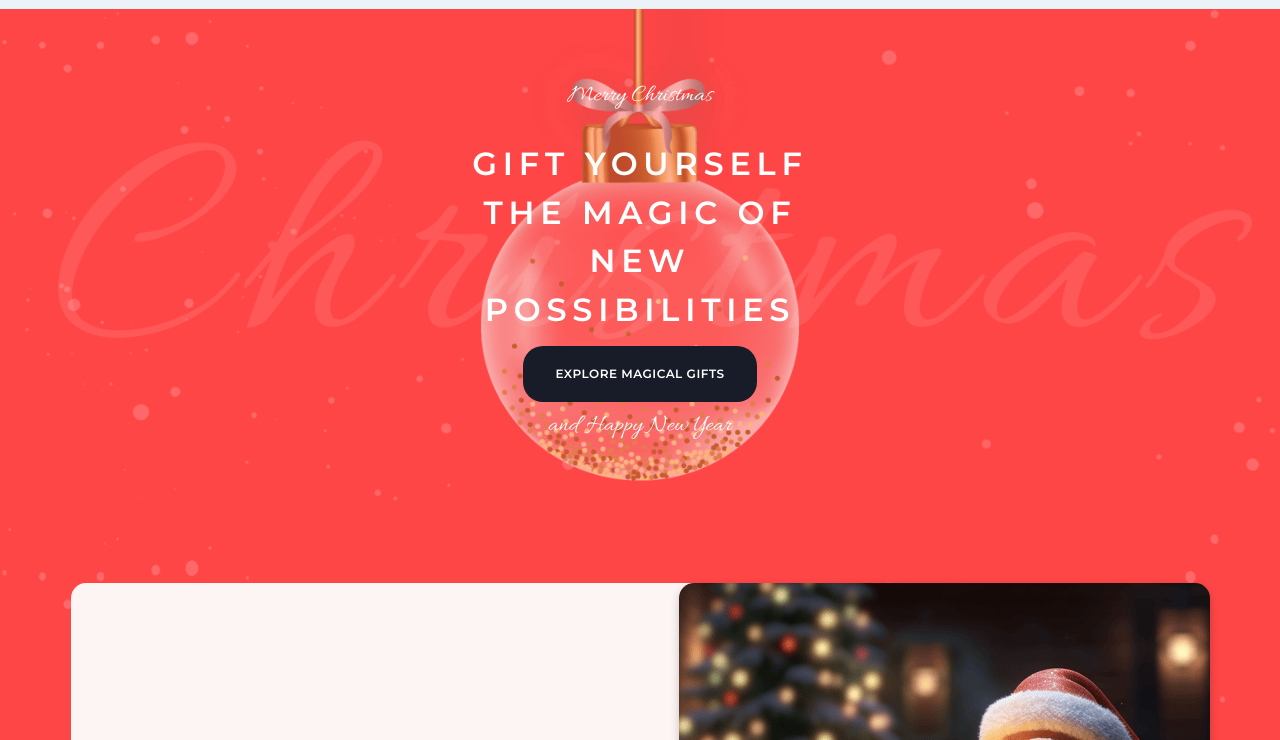
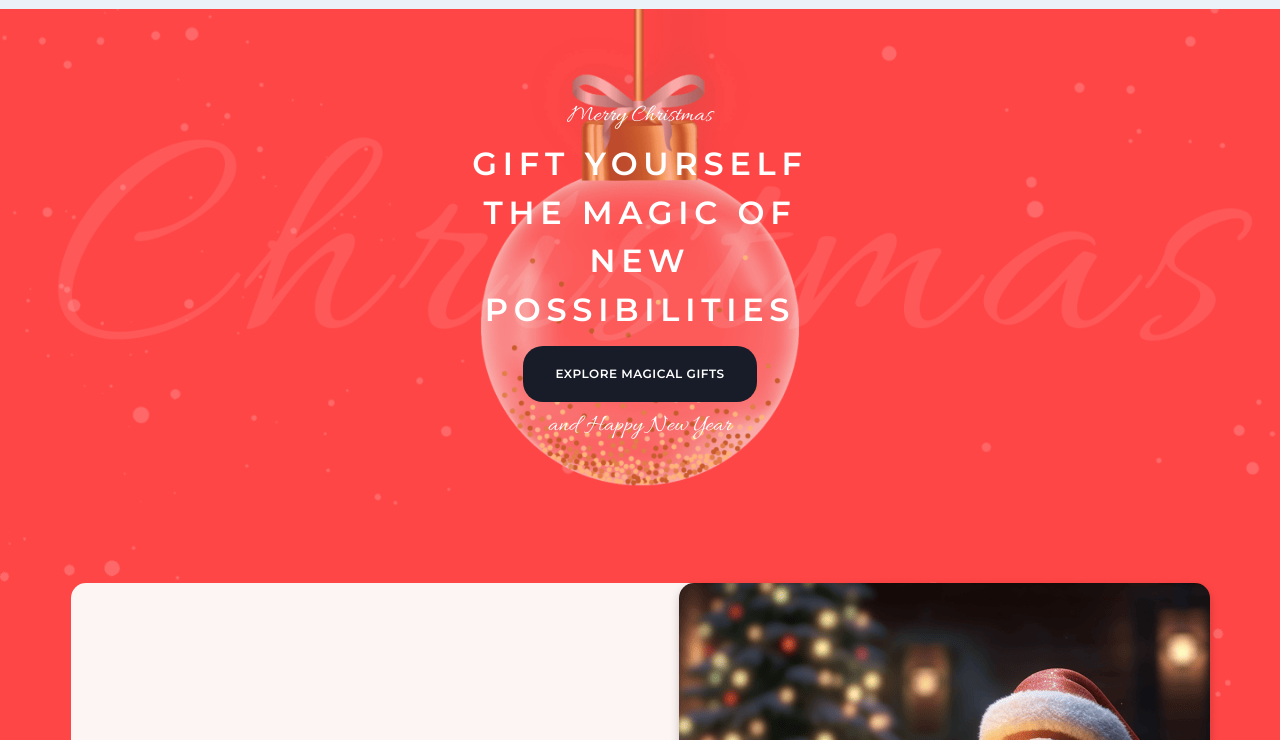
Before and after one commit to wasabully/Christmas-Shop, a website: page index.html in a window 1280 px wide. Shown: the part 55-795 px from the top of the page. Drawn offline with Linux system fonts and the light colour scheme.

Commit message:
feat: fixed bugs in hero section

```diff
--- a/index.html
+++ b/index.html
@@ -44,21 +44,21 @@
 				<img src="./src/img/hero/bg-snow.png" alt="" class="bg-snow" />
 				<img src="./src/img/hero/bg-ball.png" alt="bg-ball" class="bg-ball" />
 				<div class="hero-container">
-					<div class="caption">Merry Christmas</div>
-					<h1>GIFT YOURSELF THE MAGIC OF NEW POSSIBILITIES</h1>
-					<div class="btn">
-						<a href="" class="link">Explore Magical Gifts</a>
+					<div class="hero-text ">
+						<div class="hero-caption">Merry Christmas</div>
+						<h1 class='Header1'>GIFT YOURSELF THE MAGIC OF NEW POSSIBILITIES</h1>
+						<div class="btn">
+							<a href="" class="link">Explore Magical Gifts</a>
+						</div>
+						<div class="hero-caption">and Happy New Year</div>
 					</div>
-					<div class="caption">and Happy New Year</div>
 				</div>
 			</section>
-
-
 
 			<section class="container about-section">
 				<img src="./src/img/hero/bg-snow.png" alt="" class="bg-snow" />
 				<div class="about-container">
-							<div class="text-about caption">About</div>
+							<div class="text-about about-cap">About</div>
 							<h2 class="about-title">UNLEASH YOUR INNER SUPERHERO!</h2>
 							<p class="about-text">This New Year marks the beginning of your journey to inner harmony and new strengths. We offer unique gifts that will help you improve your life.</p>
 					</div>
--- a/src/sass/base/_typography.scss
+++ b/src/sass/base/_typography.scss
@@ -1,6 +1,6 @@
 @use '../utils/var' as *;
 
-h1 {
+.Header1 {
 	font-family: 'Montserrat', sans-serif;
 	font-size: 32px;
 	font-weight: 600;
--- a/src/sass/component/_about.scss
+++ b/src/sass/component/_about.scss
@@ -23,7 +23,7 @@
 	z-index: 2;
 }
 
-.caption {
+.about-cap {
 	@extend %caption;
 	position: relative;
 	z-index: 3;
--- a/src/sass/component/_hero.scss
+++ b/src/sass/component/_hero.scss
@@ -5,61 +5,65 @@
 	background-color: $color-primary;
 	position: relative;
 	background-position: center;
-	height: 524px;
+	min-height: 524px;
+	display: flex;
+	justify-content: center;
+	align-items: center;
+	text-align: center;
 }
+
 .hero-container {
+	position: relative;
+	display: flex;
+	justify-content: center;
+	align-items: center;
+	z-index: 2;
+	width: 426px;
+	height: 404px;
+}
+
+.hero-text {
 	display: flex;
 	flex-direction: column;
-	justify-content: center;
+	justify-content: start;
 	align-items: center;
-	align-content: center;
-	height: 100%;
 	gap: 12px;
-
-	.caption {
-		@extend %caption;
-		position: relative;
-		z-index: 3;
-		text-align: center;
-		color: $color-static-white;
 	z-index: 3;
 }
-	h1 {
-		white-space: normal;
-		width: 30%;
-		z-index: 3;
+
+.hero-caption {
+	@extend %caption;
+	color: white;
 }
 
 .hero-action {
 	font-family: 'Montserrat', sans-serif;
-		font-size: 12px;
+	font-size: 14px;
 	font-weight: 600;
 	line-height: 130%;
-		letter-spacing: 5%;
+	letter-spacing: 1.2px;
 	text-transform: uppercase;
 	text-decoration: none;
 	color: $color-static-white;
 	white-space: nowrap;
 	font-style: normal;
 }
-}
 
-.bg-snow {
-	z-index: 1;
+.bg-snow,
+.bg-ball {
 	position: absolute;
 	top: 50%;
 	left: 50%;
 	transform: translate(-50%, -50%);
 	width: 100%;
 	height: 100%;
+	object-fit: cover;
+}
+
+.bg-snow {
+	z-index: 1;
 }
 
 .bg-ball {
-	position: absolute;
-	top: 50%;
-	left: 50%;
-	transform: translate(-50%, -50%);
 	z-index: 2;
-	width: 100%;
-	height: 100%;
 }
```
Also changed, not shown: src/sass/main.css, 1 other file. Lines whose indentation alone changed are shown as unchanged.
